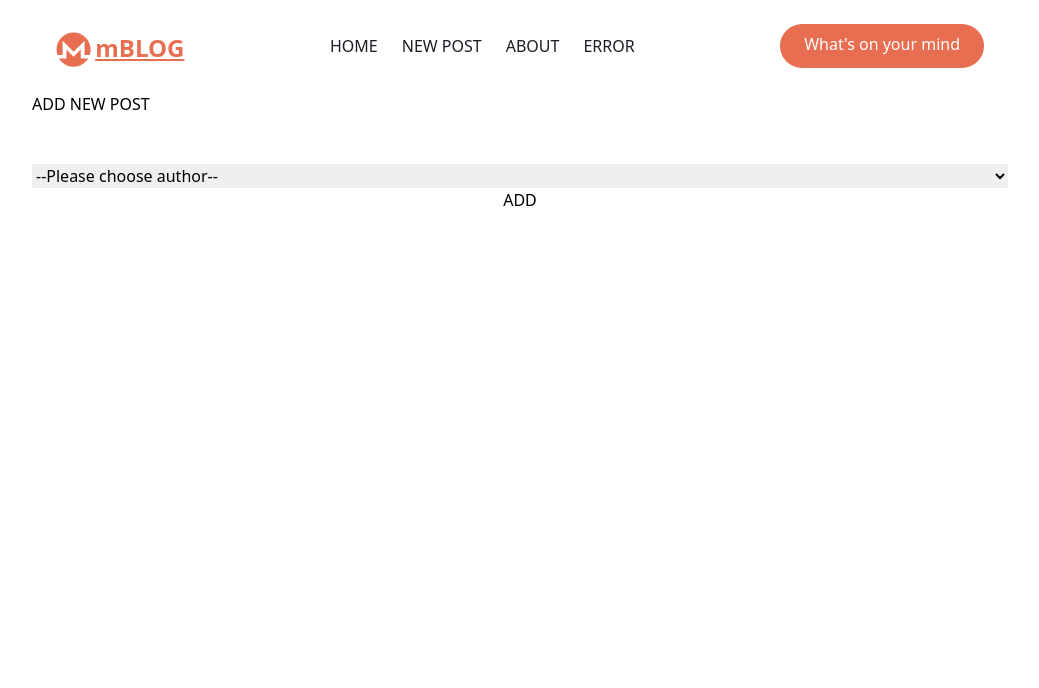
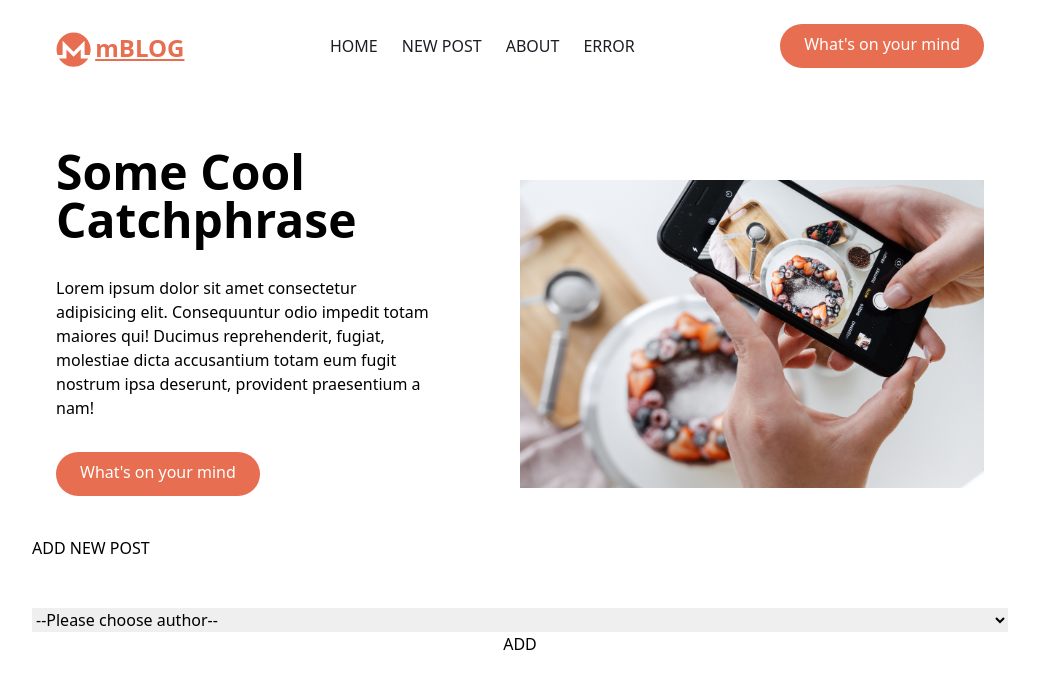
Before and after one commit to MohamedGamal-Dev/react-blog, a React (Vite) app: page /post in a window 1280 px wide. Shown: the top 688 px of the page, without its empty margins (120-1159 px from the left). Built offline with nearby package versions, Linux system fonts and the light colour scheme; data requests are answered from the project's data file.

Commit message:
Add HeaderHeroSection layout

```diff
--- a/src/layout/AppLayout.tsx
+++ b/src/layout/AppLayout.tsx
@@ -1,13 +1,19 @@
 import React from 'react';
 import { Outlet } from 'react-router-dom';
+import HeaderHeroSection from './HeaderHeroSection';
 import HeaderNav from './HeaderNavbar';
 
 const AppLayout = () => {
   return (
     <div className="min-h-screen min-w-full">
+      {/* {===->> HEADER-NAV-FLUID <<-===} */}
+      {/* <HeaderNav /> */}
+
       <div className="container mx-auto">
         {/* {===-> HEADER <-===} */}
         <HeaderNav />
+        <HeaderHeroSection />
+
         {/* {===-> MAIN-BODY <-===} */}
 
         {/* {===->> MAIN-CONTENT <<-===} */}
--- /dev/null
+++ b/src/layout/HeaderHeroSection.tsx
@@ -0,0 +1,40 @@
+import React from 'react';
+import { Link } from 'react-router-dom';
+
+const HeaderHeroSection: React.FunctionComponent = () => {
+  return (
+    <>
+      <section id="header-hero-section">
+        <div className="container mx-auto mt-10 flex flex-col-reverse items-center space-y-0 px-6 md:flex-row md:space-y-0 ">
+          <div className="mb-10 flex flex-col space-y-4 md:w-1/2 md:space-y-8">
+            <h1 className="max-w-md text-center text-3xl font-bold sm:mt-4 md:text-left md:text-5xl">
+              Some Cool Catchphrase
+            </h1>
+
+            <p className="text-darkGrayishBlue max-w-sm text-center md:text-left">
+              Lorem ipsum dolor sit amet consectetur adipisicing elit.
+              Consequuntur odio impedit totam maiores qui! Ducimus
+              reprehenderit, fugiat, molestiae dicta accusantium totam eum fugit
+              nostrum ipsa deserunt, provident praesentium a nam!
+            </p>
+
+            <div className="flex justify-center md:justify-start">
+              <div className="rounded-full bg-mgLight-primary p-3 px-6 pt-2 text-white hover:bg-mgLight-secondary">
+                <Link to="/post">What's on your mind</Link>
+              </div>
+            </div>
+          </div>
+
+          <div className="md:w-1/2">
+            <img
+              src="./src/assets/images/hero-section-beta.jpg"
+              alt="shvets-production"
+            />
+          </div>
+        </div>
+      </section>
+    </>
+  );
+};
+
+export default HeaderHeroSection;
--- a/src/layout/HeaderNavbar.tsx
+++ b/src/layout/HeaderNavbar.tsx
@@ -46,6 +46,7 @@ const HeaderNavbar: React.FunctionComponent = () => {
 
   return (
     <>
+      <div className="border-b-0 border-transparent">
         <nav className="container relative mx-auto p-6 ">
           <div className="flex items-center justify-between">
             {uiLogo()}
@@ -82,6 +83,7 @@ const HeaderNavbar: React.FunctionComponent = () => {
             </div>
           </div>
         </nav>
+      </div>
     </>
   );
 };
```
Also changed, not shown: src/assets/images/hero-section-beta.jpg (added). Lines whose indentation alone changed are shown as unchanged.
